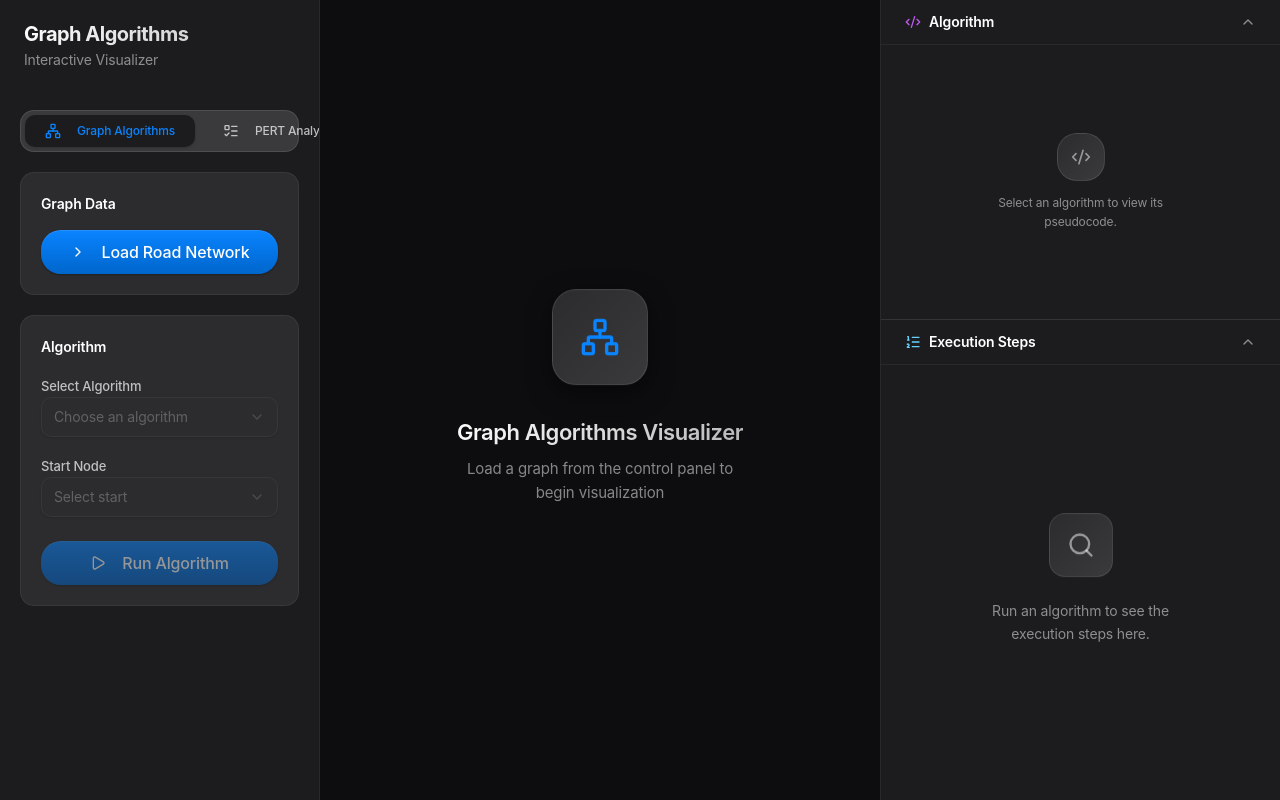
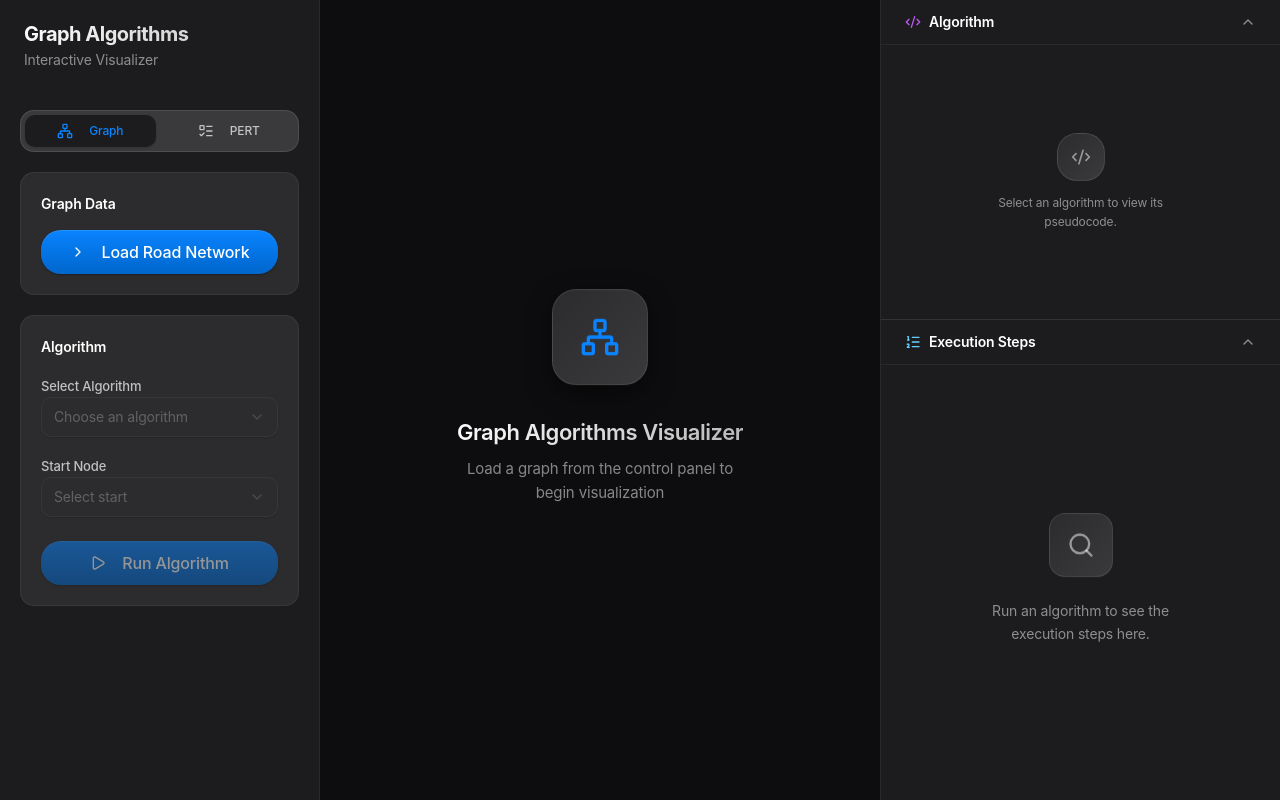
Before and after one commit to skezu/algo-theo-graphes-projet, a React (Vite) app in the folder frontend/: page / in a window 1280 px wide. Built offline with nearby package versions, Linux system fonts and the light colour scheme.

Commit message:
chore: fix left panel tab name for ux enhancement

```diff
--- a/frontend/src/components/ControlPanel.tsx
+++ b/frontend/src/components/ControlPanel.tsx
@@ -213,7 +213,7 @@ export default function ControlPanel() {
                     className={`flex-1 h-8 text-xs font-medium ${activeTab === 'general' ? 'bg-[var(--bg-elevated)] shadow-sm text-[var(--accent-blue)]' : 'text-[var(--text-secondary)] hover:text-[var(--text-primary)]'}`}
                 >
                     <Network className="w-3.5 h-3.5 mr-2" />
-                    Graph Algorithms
+                    Graph
                 </Button>
                 <Button
                     variant="ghost"
@@ -227,7 +227,7 @@ export default function ControlPanel() {
                     className={`flex-1 h-8 text-xs font-medium ${activeTab === 'pert' ? 'bg-[var(--bg-elevated)] shadow-sm text-[var(--accent-purple)]' : 'text-[var(--text-secondary)] hover:text-[var(--text-primary)]'}`}
                 >
                     <ListTodo className="w-3.5 h-3.5 mr-2" />
-                    PERT Analysis
+                    PERT
                 </Button>
             </div>
 
```
